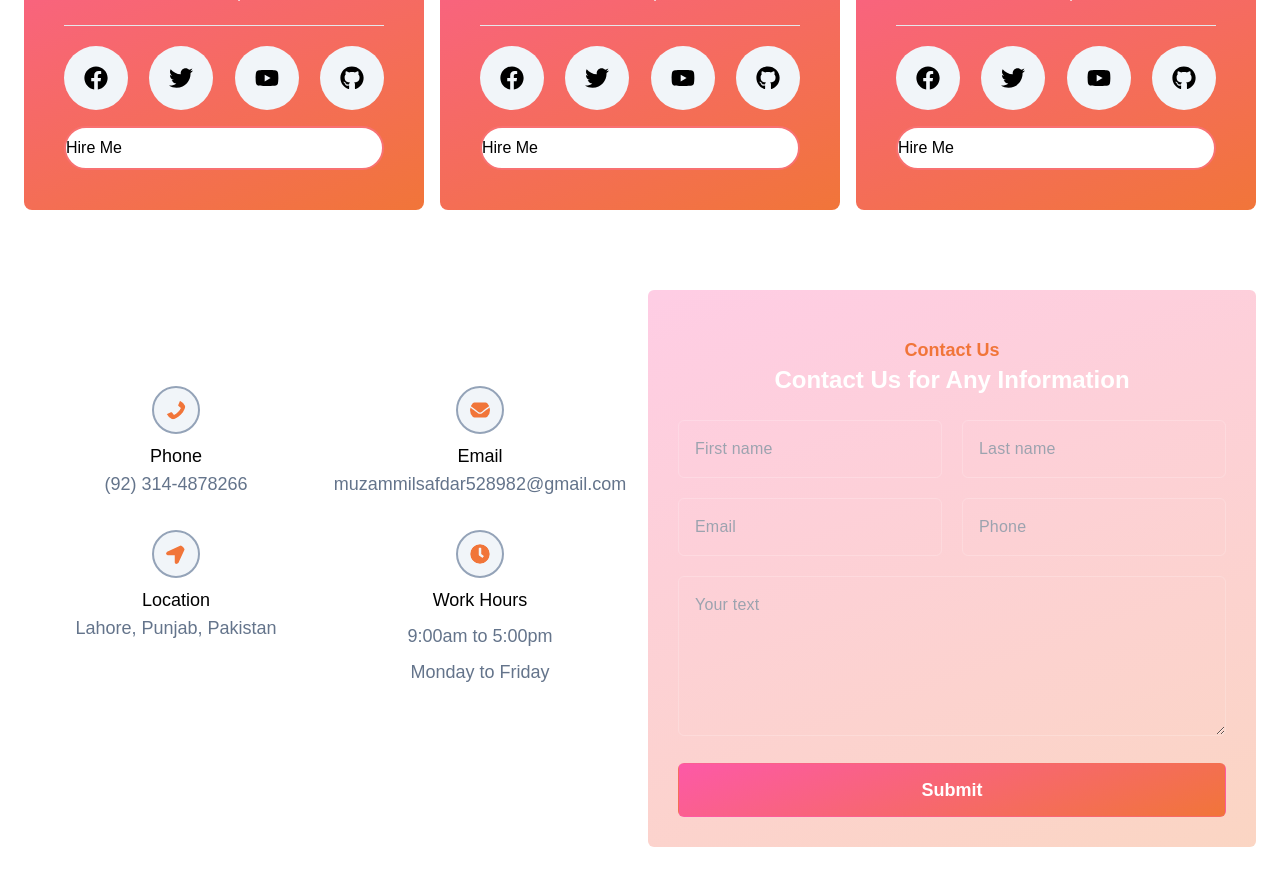
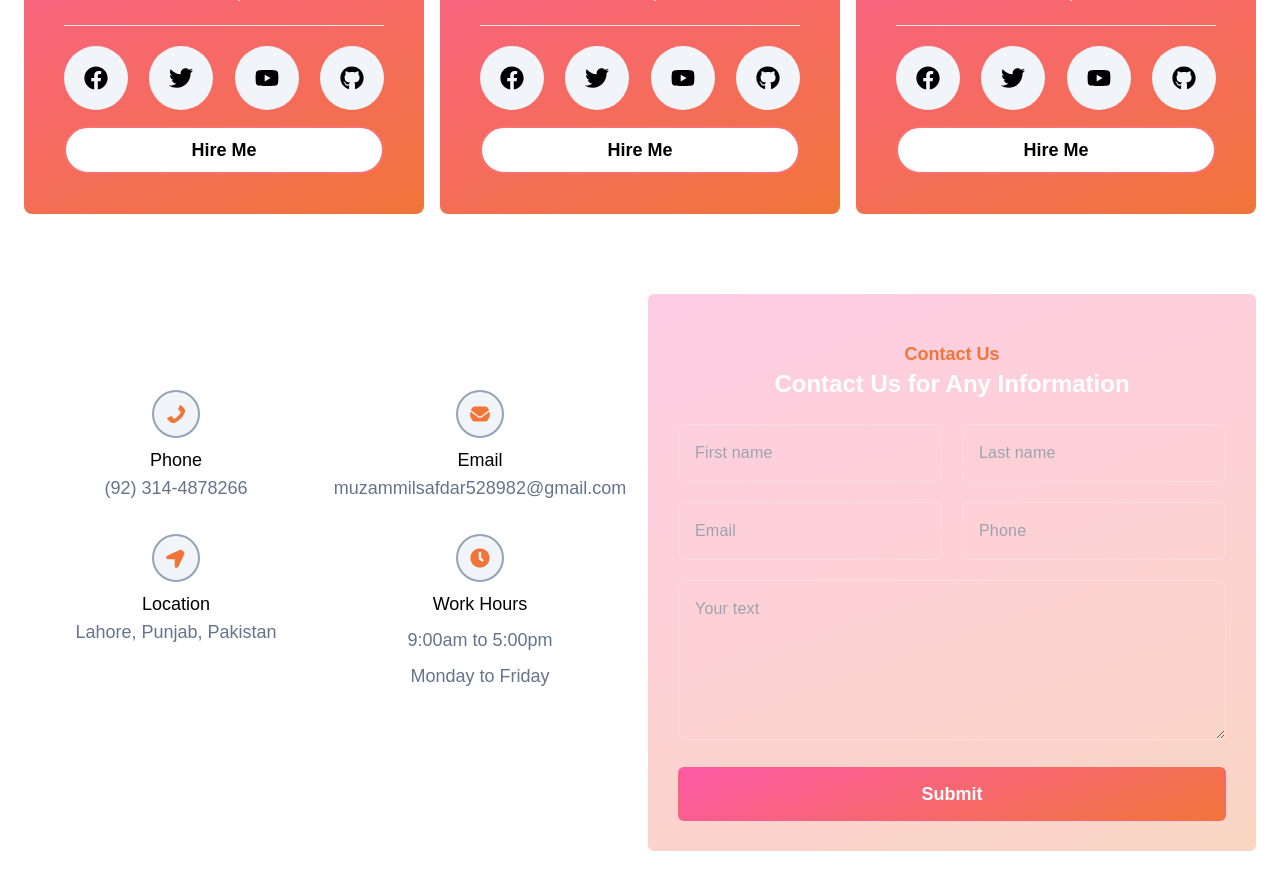
Before and after one commit to Muzammil327/muzammil-portfolio, a Next.js app: page /hireme in a window 1280 px wide. Shown: the part 787-1677 px from the top of the page. Built offline with nearby package versions, Linux system fonts and the light colour scheme.

Commit message:
updated hire card

```diff
--- a/src/components/hire/card/page.tsx
+++ b/src/components/hire/card/page.tsx
@@ -23,8 +23,7 @@ export default function HireCard() {
           <Icon />
           <Link
             href="/"
-            className="bg-white block w-auto py-2 rounded-3xl mt-4 hover:bg-red-400 transition-all hover:border-2 hover:border-solid border-red-400 border-2 border-solid hover:border-white"
-          >
+            className="bg-white block w-auto py-2 rounded-3xl mt-4 hover:bg-red-400 transition-all hover:border-2 hover:border-solid border-red-400 border-2 border-solid hover:border-white text-center hover:text-white font-semibold text-lg"  >
             Hire Me
           </Link>
         </div>
@@ -48,8 +47,7 @@ export default function HireCard() {
           <Link
             href="https://www.upwork.com/freelancers/~013fbdbd02c10b41af"
             target="_blank"
-            className="bg-white block w-auto py-2 rounded-3xl mt-4 hover:bg-red-400 transition-all hover:border-2 hover:border-solid border-red-400 border-2 border-solid hover:border-white"
-          >
+            className="bg-white block w-auto py-2 rounded-3xl mt-4 hover:bg-red-400 transition-all hover:border-2 hover:border-solid border-red-400 border-2 border-solid hover:border-white text-center hover:text-white font-semibold text-lg"  >
             Hire Me
           </Link>
         </div>
@@ -70,8 +68,7 @@ export default function HireCard() {
           <Link
             href="/"
             target="_blank"
-            className="bg-white block w-auto py-2 rounded-3xl mt-4 hover:bg-red-400 transition-all hover:border-2 hover:border-solid border-red-400 border-2 border-solid hover:border-white"
-          >
+            className="bg-white block w-auto py-2 rounded-3xl mt-4 hover:bg-red-400 transition-all hover:border-2 hover:border-solid border-red-400 border-2 border-solid hover:border-white text-center hover:text-white font-semibold text-lg"   >
             Hire Me
           </Link>
         </div>
```
